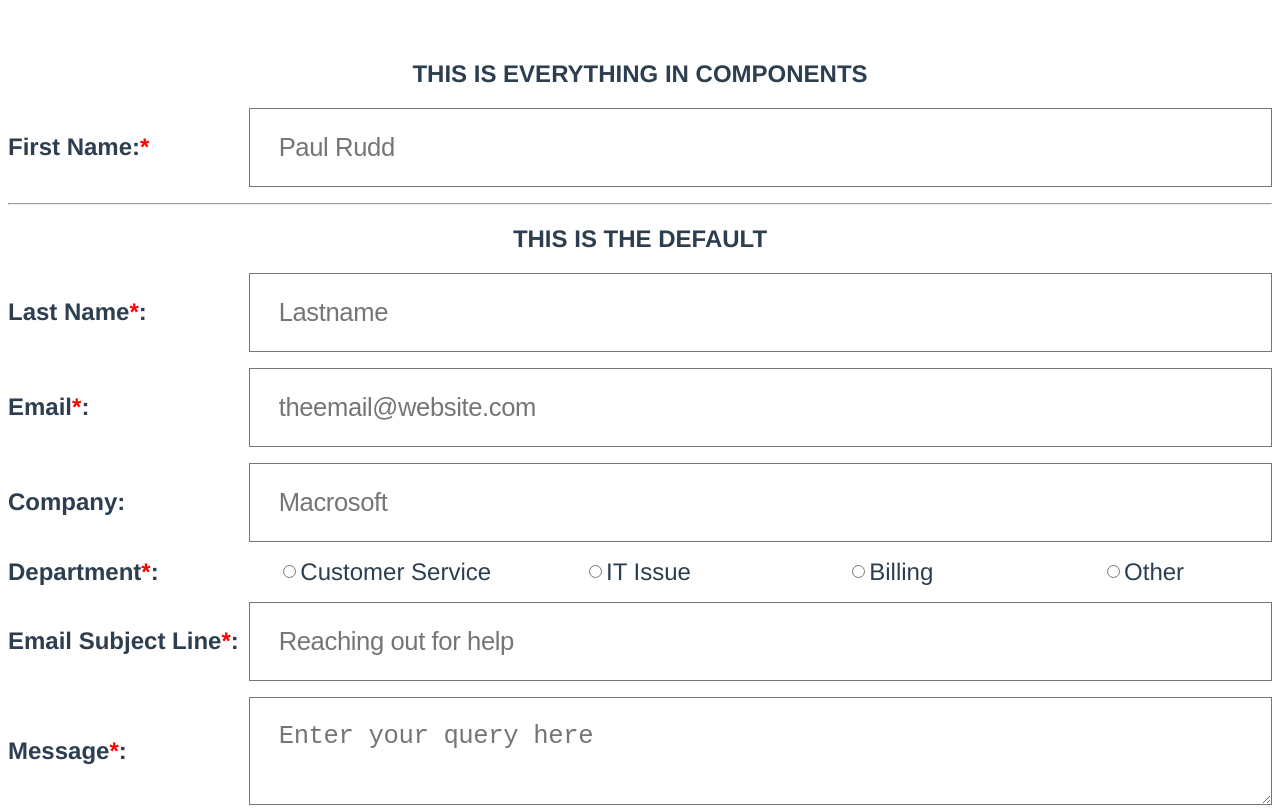
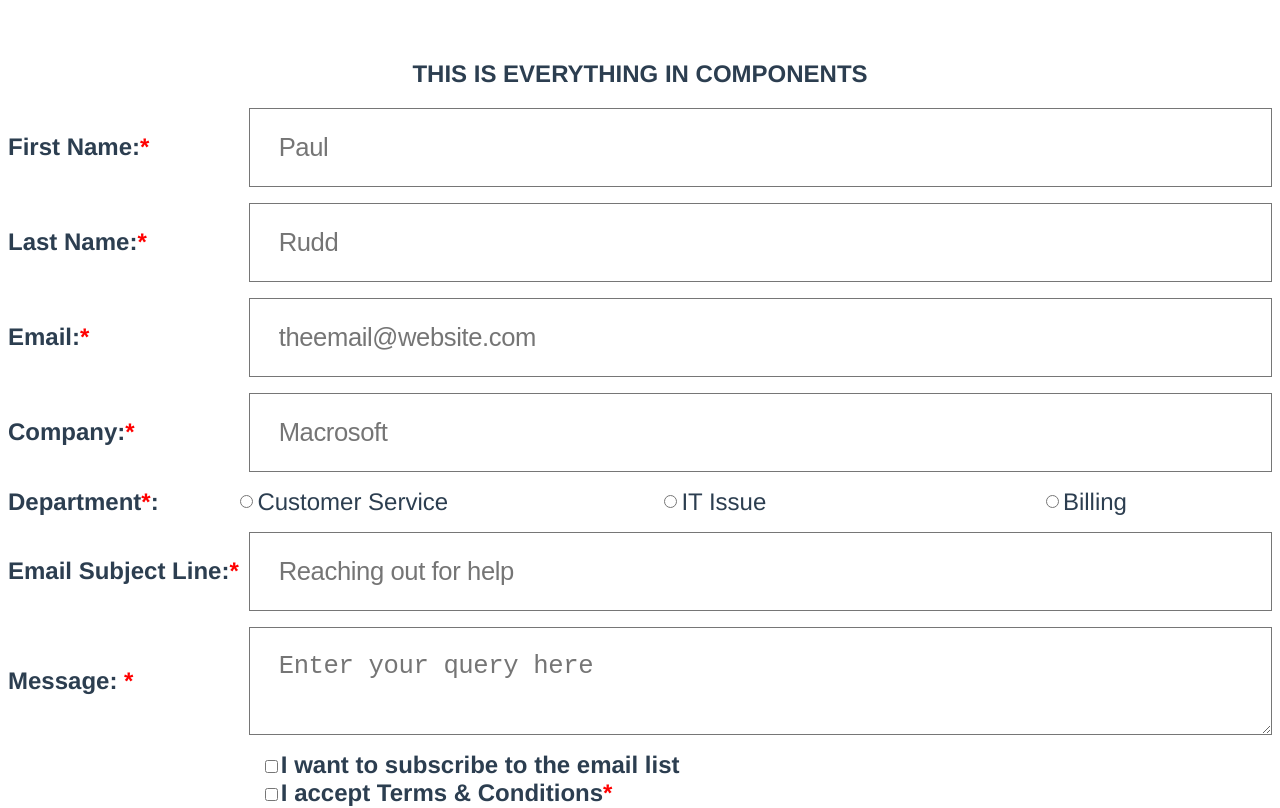
Before and after one commit to RockyKev/wordpress-vue-contact-us, a Vue app in the folder app/: page / in a window 1280 px wide. Shown: the top 808 px of the page. Built offline with nearby package versions, Linux system fonts and the light colour scheme.

Commit message:
Working form. Needs ID and cleanup

```diff
--- a/app/package.json
+++ b/app/package.json
@@ -22,7 +22,8 @@
     "eslint": "^6.7.2",
     "eslint-plugin-vue": "^7.0.0-0",
     "sass": "^1.32.4",
-    "sass-loader": "^10.1.1"
+    "sass-loader": "^10.1.1",
+    "uuid": "^8.3.2"
   },
   "eslintConfig": {
     "root": true,
--- a/app/src/components/InputCheckbox.vue
+++ b/app/src/components/InputCheckbox.vue
@@ -1,7 +1,38 @@
 <template>
+    <div class="form-checkbox">
+        <input
+        :id="inputID"
+        type="checkbox"
+        :checked="modelValue"
+        @change="$emit('update:modelValue', $event.target.checked)"
+        class="field"
+        />
+        <label :for="inputID"><slot></slot><span v-if="required" class="red">*</span></label>
+    </div>
 
 </template>
 
 <script>
+import { v4 as uuidv4 } from 'uuid';
 
+export default {
+    props: {
+        label: {
+            type: String,
+            default: ''
+        },
+        modelValue: {
+            type: Boolean,
+            default: false
+        },
+        required: {
+            type: Boolean,
+            default: false
+        },
+        inputID: {
+            type: String,
+            default: uuidv4()
+        }
+    }
+}
 </script>
--- a/app/src/components/InputRadio.vue
+++ b/app/src/components/InputRadio.vue
@@ -0,0 +1,61 @@
+<template>
+    <div class="form-radio">
+      <input
+        type="radio"
+        v-bind="$attrs"
+        :id="elementID"
+        :class="className"
+        :value="value"
+        :checked="modelValue === value"
+        @change="$emit('update:modelValue', value)"
+      />
+      <label :for="elementID"><slot></slot><span v-if="required" class="red">*</span></label>
+
+    </div>
+
+</template>
+
+<script>
+import { v4 as uuidv4 } from 'uuid';
+
+export default {
+    props: {
+        modelValue: {
+            type: [String, Number],
+            default: ''
+        },
+        value: {
+            type: [String, Number],
+            required: true
+        },
+        required: {
+            type: Boolean,
+            default: false
+        },
+        inputID: {
+            type: [String, Number],
+            default: uuidv4()
+        },
+        className: {
+            type: String,
+            default: ''
+        }
+    },
+ data: function () {
+    return {
+      elementID: 0
+    }
+ },
+ mounted() {
+    console.log("MOUNT ME")
+     if (this.inputID) {
+         console.log("already has ID")
+         this.elementID = this.inputID;
+     } else {
+         this.elementID = uuidv4();
+         console.log("random me", this.elementID)
+     }
+ }
+}
+
+</script>
--- a/app/src/components/InputText.vue
+++ b/app/src/components/InputText.vue
@@ -1,6 +1,6 @@
 <template>
   <div class="form-input">
-    <label :for="inputID"><slot></slot><span v-show="required" class="red">*</span></label>
+    <label :for="inputID"><slot></slot><span v-if="required" class="red">*</span></label>
 
       <input
         v-bind="$attrs"
@@ -15,6 +15,8 @@
 </template>
 
 <script>
+import { v4 as uuidv4 } from 'uuid';
+
 export default {
   props: {
     label: {
@@ -26,20 +28,20 @@ export default {
       default: "",
     },
     placeholder: {
-      type: [String],
+      type: String,
       default: "",
     },
     className: {
-      type: [String],
+      type: String,
       default: "",
     },
     required: {
-      type: [Boolean],
+      type: Boolean,
       default: false,
     },
     inputID: {
-        type: [String],
-        default: "1"
+        type: String,
+        default: uuidv4()
     }
   },
 };
--- a/app/src/components/InputTextArea.vue
+++ b/app/src/components/InputTextArea.vue
@@ -1,7 +1,47 @@
 <template>
+     <div class="form-textarea">
+        <!-- <label for="userMessage">Message<span class="red">*</span>:</label> -->
+        <label :for="inputID"><slot></slot><span v-if="required" class="red">*</span></label>
 
+        <textarea
+        v-bind="$attrs"
+        :id="inputID"
+        :placeholder="placeholder"
+        :class="className"
+        @input="$emit('update:modelValue', $event.target.value)"
+        ></textarea>
+      </div>
 </template>
 
 <script>
+import { v4 as uuidv4 } from 'uuid';
 
+export default {
+  props: {
+    label: {
+      type: String,
+      default: "",
+    },
+    modelValue: {
+      type: [String, Number],
+      default: "",
+    },
+    placeholder: {
+      type: String,
+      default: "",
+    },
+    className: {
+      type: String,
+      default: "",
+    },
+    required: {
+      type: Boolean,
+      default: false,
+    },
+    inputID: {
+        type: String,
+        default: uuidv4()
+    }
+  },
+};
 </script>
--- a/app/src/views/ContactUs.vue
+++ b/app/src/views/ContactUs.vue
@@ -11,160 +11,86 @@
       </div>
 
       <h2>THIS IS EVERYTHING IN COMPONENTS</h2>
-      <!-- <input-text v-model="data['first name']" placeholder="First Name">First NameComponent</input-text>
- -->
-
 
       <input-text
         v-model="data['first name']"
         type="Text"
         :required="true"
-        placeholder="Paul Rudd">First Name:</input-text>
+        placeholder="Paul"
+        >First Name:</input-text
+      >
 
+      <input-text
+        v-model="data['last name']"
+        type="Text"
+        :required="true"
+        placeholder="Rudd"
+        >Last Name:</input-text
+      >
 
-      <!-- <input-basic
-          v-model="data['first name']"
-        label="First Name:"
-        placeholder="Paul Rudd"
+      <input-text
+        v-model="data['email']"
+        type="Email"
+        :required="true"
+        placeholder="theemail@website.com"
+        >Email:</input-text
+      >
+
+      <input-text
+        v-model="data['company']"
         type="Text"
-      />
- -->
+        :required="true"
+        placeholder="Macrosoft"
+        >Company:</input-text
+      >
 
-      <hr />
-      <h2>THIS IS THE DEFAULT</h2>
-      <!-- <div class="form-input">
-        <label for="fName">First Name<span class="red">*</span>:</label>
-        <input
-          id="fName"
-          v-model="data['first name']"
-          placeholder="Firstname"
-        />
-      </div> -->
-
-      <div class="form-input">
-        <label for="lName">Last Name<span class="red">*</span>:</label>
-        <input id="lName" v-model="data['last name']" placeholder="Lastname" />
-      </div>
-
-      <div class="form-input">
-        <label for="userEmail">Email<span class="red">*</span>:</label>
-        <input
-          id="userEmail"
-          v-model="data['email']"
-          placeholder="theemail@website.com"
-        />
-      </div>
-
-      <div class="form-input">
-        <label for="userCompany">Company:</label>
-        <input
-          id="userCompany"
-          v-model="data['company']"
-          placeholder="Macrosoft"
-        />
-      </div>
-
+      <!-- TODO: All IDs are shared. They need to be refreshed -->
       <div class="form-radio-group">
         <p>Department<span class="red">*</span>:</p>
+        <input-radio
+          v-model="data['department']"
+          value="department123"
+          :inputID="butts"
+          >Customer Service</input-radio
+        >
 
-        <div>
-          <div class="form-radio">
-            <input
-              type="radio"
-              id="departmentCS"
-              v-model="data['department']"
-              value="departmentCS"
-            />
-            <label for="departmentCS">Customer Service</label>
-          </div>
-
-          <div class="form-radio">
-            <input
-              type="radio"
-              id="departmentIT"
+        <input-radio
           v-model="data['department']"
           value="departmentIT"
-            />
-            <label for="departmentIT">IT Issue</label>
-          </div>
+          :inputID="nuutts"
+          >IT Issue</input-radio
+        >
 
-          <div class="form-radio">
-            <input
-              type="radio"
-              id="departmentBill"
-              v-model="data['department']"
-              value="departmentBill"
-            />
-            <label for="departmentBill">Billing</label>
-          </div>
-
-          <div class="form-radio">
-            <input
-              type="radio"
-              id="departmentOther"
-              v-model="data['department']"
-              value="departmentOther"
-            />
-            <label for="departmentOther">Other</label>
-          </div>
-        </div>
-      </div>
-      <div class="form-input">
-        <label for="subjectLine"
-          >Email Subject Line<span class="red">*</span>:</label
-        >
-        <input
-          id="subjectLine"
-          v-model="data['subject line']"
-          placeholder="Reaching out for help"
-        />
-      </div>
-
-      <div class="form-textarea">
-        <label for="userMessage">Message<span class="red">*</span>:</label>
-        <textarea
-          id="userMessage"
-          v-model="data['message']"
-          placeholder="Enter your query here"
-        ></textarea>
-      </div>
-
-      <div class="form-checkbox-group">
-        <div class="form-checkbox">
-          <input
-            type="checkbox"
-            id="checkboxSubscribe"
-            value="subscribe"
-            v-model="data.checkboxValues"
-          />
-          <label for="checkboxSubscribe"
-            >I want to subscribe to the email list</label
+        <input-radio v-model="data['department']" value="departmentBill"
+          >Billing</input-radio
         >
       </div>
 
-        <div class="form-checkbox">
-          <input
-            type="checkbox"
-            id="checkboxTerms"
-            value="acceptTerms"
-            v-model="data.checkboxValues"
-          />
-          <label for="checkboxTerms"
-            >I accept Terms & Conditions<span class="red">*</span></label
+      <input-text
+        v-model="data['subject line']"
+        type="Text"
+        :required="true"
+        placeholder="Reaching out for help"
+        >Email Subject Line:</input-text
       >
-        </div>
 
-        <div class="form-checkbox">
-          <input
-            type="checkbox"
-            id="checkboxNotRobot"
-            value="notRobot"
-            v-model="data.checkboxValues"
-          />
-          <label for="checkboxNotRobot"
-            >I am not a robot<span class="red">*</span></label
+      <input-text-area
+        v-model="data['message']"
+        :required="true"
+        placeholder="Enter your query here"
+        >Message:
+      </input-text-area>
+
+      <div class="form-checkbox-group">
+        <input-checkbox v-model="data['checkboxSubscribe']"
+          >I want to subscribe to the email list</input-checkbox
         >
-        </div>
+        <input-checkbox v-model="data['checkboxAcceptTerms']" :required="true"
+          >I accept Terms & Conditions</input-checkbox
+        >
+        <input-checkbox v-model="data['checkboxNotRobot']" :required="true"
+          >I am not a robot</input-checkbox
+        >
       </div>
 
       <button type="submit" @click="beforeSubmit()">Submit</button>
@@ -182,7 +108,9 @@
 
 <script>
 import InputText from "../components/InputText";
-// import InputBasic from "../components/InputBasic";
+import InputCheckbox from "../components/InputCheckbox";
+import InputRadio from "../components/InputRadio";
+import InputTextArea from "../components/InputTextArea";
 
 export default {
   name: "ContactUs",
@@ -191,7 +119,9 @@ export default {
   },
   components: {
     InputText,
-    // InputBasic
+    InputCheckbox,
+    InputRadio,
+    InputTextArea,
   },
   data: function () {
     return {
@@ -203,6 +133,9 @@ export default {
         department: null,
         "subject line": null,
         message: null,
+        checkboxNotRobot: false,
+        checkboxAcceptTerms: false,
+        checkboxSubscribe: false,
         checkboxValues: [],
       },
       errors: [],
@@ -210,11 +143,9 @@ export default {
   },
   methods: {
     submitToPHP() {
-
       this.axios
         .post(this.endpoint + "vue-contact-us-submit.php", this.data)
         .then(function (response) {
-
           console.log(response);
 
           if (response.data == 202) {
@@ -226,21 +157,17 @@ export default {
         .catch(function (error) {
           console.error(error);
           alert("Message Failed to Send.");
-
         });
     },
     beforeSubmit() {
-
       // check if all data values that are important are filled
       if (!this.isAllRequiredFilled(this.data)) return;
 
       // TODO: SANTIZIE INPUTS
       console.log("being sent", this.data);
 
-
       // Submit the Data
       this.submitToPHP();
-      console.log("I am submitting");
     },
     isEmailCorrect(email) {
       // yoinked from https://stackoverflow.com/a/9204568/4096078
@@ -250,32 +177,34 @@ export default {
     isAllRequiredFilled(data) {
       this.errors = [];
 
+      // TODO: Jump to error code
+
       // Copy the object to mutate safely
       // then get rid of non-neccessary data
-      let newData = Object.assign({}, data);
-      delete newData["company"];
+      let mutableData = Object.assign({}, data);
+      delete mutableData["company"];
 
       // check the object and add to errors
-      for (const key in newData) {
-        if (Array.isArray(newData[key])) break;
+      for (const key in mutableData) {
+        if (Array.isArray(mutableData[key])) break;
 
-        if (newData[key] == null || newData[key].trim() == "") {
+        if (mutableData[key] == null || mutableData[key].trim() == "") {
           const prettierWord = key[0].toUpperCase() + key.substring(1);
           this.errors.push(prettierWord + " cannot be empty");
         }
       }
 
       // validate email
-      if (!this.isEmailCorrect(newData["email"])) {
+      if (!this.isEmailCorrect(mutableData["email"])) {
         this.errors.push("The email does not look correct");
       }
 
       // check if checkbox Values exist
-      if (!newData.checkboxValues.includes("acceptTerms")) {
+      if (!mutableData.checkboxValues.includes("acceptTerms")) {
         this.errors.push("You must accept the terms");
       }
 
-      if (!newData.checkboxValues.includes("notRobot")) {
+      if (!mutableData.checkboxValues.includes("notRobot")) {
         this.errors.push("You must check that you are not a robot");
       }
 
```
Also changed, not shown: app/src/components/InputBasic.vue (deleted, +0 -32 lines), 1 other file (tests, documents, lock files or other folders). Lines whose indentation alone changed are shown as unchanged.
